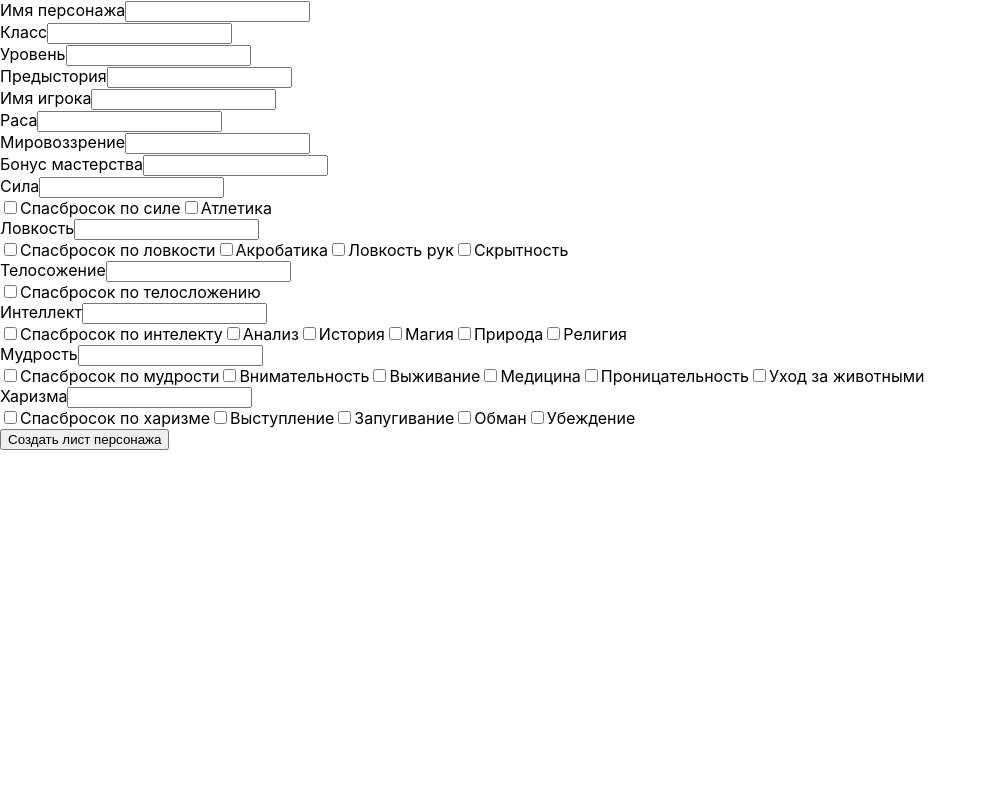
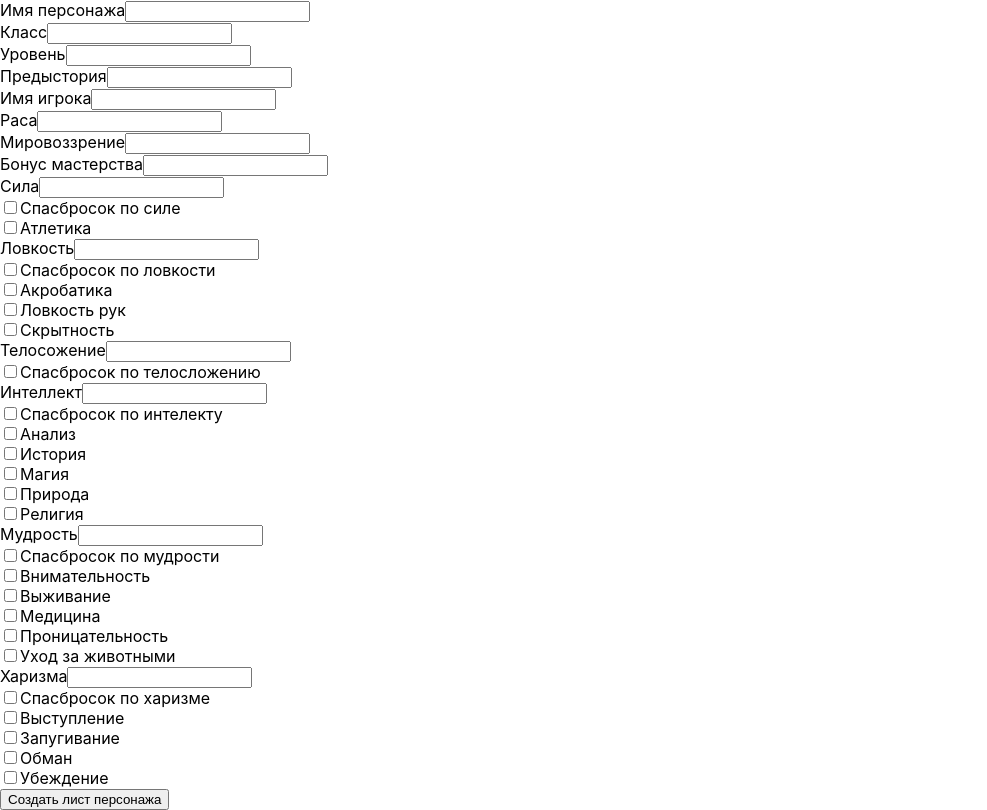
Before and after one commit to dashastik/dnd, a React (Create React App) app: page / in a window 1280 px wide. Shown: the whole page, without its empty margins (0-987 px from the left). Built offline with nearby package versions, Linux system fonts and the light colour scheme; the HTML template or start-up script is replaced by a standard one.

Commit message:
InputCheckbox Added

```diff
--- a/src/Form.js
+++ b/src/Form.js
@@ -1,6 +1,7 @@
 import React, { Component } from 'react';
 import InputText from './InputText';
 import InputNumber from './InputNumber';
+import InputCheckbox from './InputCheckbox';
 
 class Form extends Component {
 
@@ -106,125 +107,151 @@ class Form extends Component {
                     stateKey="strength"
                     onChange={this.handleChange}
                 />
-
-                <div>
-                    <label>
-                        <input type="checkbox" state_key="strengthSave" checked={this.state.strengthSave} onChange={this.handleChange} />Спасбросок по силе
-                </label>
-                    <label>
-                        <input type="checkbox" state_key="athletics" checked={this.state.athletics} onChange={this.handleChange} />Атлетика
-                </label>
-                </div>
-
+               <InputCheckbox
+                    label="Спасбросок по силе"
+                    stateKey="strengthSave"
+                    onChange={this.handleChange}
+                />
+                <InputCheckbox
+                    label="Атлетика"
+                    stateKey="athletics"
+                    onChange={this.handleChange}
+                />
                 <InputNumber
                     label="Ловкость"
                     stateKey="dexterity"
                     onChange={this.handleChange}
                 />
-
-                <div>
-                    <label>
-                        <input type="checkbox" state_key="dexteritySave" checked={this.state.dexteritySave} onChange={this.handleChange} />Спасбросок по ловкости
-                </label>
-                    <label>
-                        <input type="checkbox" state_key="acrobatics" checked={this.state.acrobatics} onChange={this.handleChange} />Акробатика
-                </label>
-                    <label>
-                        <input type="checkbox" state_key="sleightOfHand" checked={this.state.sleightOfHand} onChange={this.handleChange} />Ловкость рук
-                </label>
-                    <label>
-                        <input type="checkbox" state_key="stealth" checked={this.state.stealth} onChange={this.handleChange} />Скрытность
-                </label>
-                </div>
+                <InputCheckbox
+                    label="Спасбросок по ловкости"
+                    stateKey="dexteritySave"
+                    onChange={this.handleChange}
+                />
+                <InputCheckbox
+                    label="Акробатика"
+                    stateKey="acrobatics"
+                    onChange={this.handleChange}
+                />
+                <InputCheckbox
+                    label="Ловкость рук"
+                    stateKey="sleightOfHand"
+                    onChange={this.handleChange}
+                />
+                <InputCheckbox
+                    label="Скрытность"
+                    stateKey="stealth"
+                    onChange={this.handleChange}
+                />
                 <InputNumber
                     label="Телосожение"
                     stateKey="construction"
                     onChange={this.handleChange}
                 />
-
-                <div>
-                    <label>
-                        <input type="checkbox" state_key="constructionSave" checked={this.state.constructionSave} onChange={this.handleChange} />Спасбросок по телосложению
-                </label>
-                </div>
+                <InputCheckbox
+                    label="Спасбросок по телосложению"
+                    stateKey="constructionSave"
+                    onChange={this.handleChange}
+                />
                 <InputNumber
                     label="Интеллект"
                     stateKey="intelligence"
                     onChange={this.handleChange}
                 />
-
-                <div>
-                    <label>
-                        <input type="checkbox" state_key="intelligenceSave" checked={this.state.intelligenceSave} onChange={this.handleChange} />Спасбросок по интелекту
-                </label>
-                    <label>
-                        <input type="checkbox" state_key="investigation" checked={this.state.investigation} onChange={this.handleChange} />Анализ
-                </label>
-                    <label>
-                        <input type="checkbox" state_key="history" checked={this.state.history} onChange={this.handleChange} />История
-                </label>
-                    <label>
-                        <input type="checkbox" state_key="arcana" checked={this.state.arcana} onChange={this.handleChange} />Магия
-                </label>
-                    <label>
-                        <input type="checkbox" state_key="nature" checked={this.state.nature} onChange={this.handleChange} />Природа
-                </label>
-                    <label>
-                        <input type="checkbox" state_key="religion" checked={this.state.religion} onChange={this.handleChange} />Религия
-                </label>
-                </div>
-
+                <InputCheckbox
+                    label="Спасбросок по интелекту"
+                    stateKey="intelligenceSave"
+                    onChange={this.handleChange}
+                />
+                <InputCheckbox
+                    label="Анализ"
+                    stateKey="investigation"
+                    onChange={this.handleChange}
+                />
+                <InputCheckbox
+                    label="История"
+                    stateKey="history"
+                    onChange={this.handleChange}
+                />
+                <InputCheckbox
+                    label="Магия"
+                    stateKey="arcana"
+                    onChange={this.handleChange}
+                />
+                <InputCheckbox
+                    label="Природа"
+                    stateKey="nature"
+                    onChange={this.handleChange}
+                />
+                <InputCheckbox
+                    label="Религия"
+                    stateKey="religion"
+                    onChange={this.handleChange}
+                />
                 <InputNumber
                     label="Мудрость"
                     stateKey="wisdom"
                     onChange={this.handleChange}
                 />
-
-                <div>
-                    <label>
-                        <input type="checkbox" state_key="wisdomSave" checked={this.state.wisdomSave} onChange={this.handleChange} />Спасбросок по мудрости
-                </label>
-                    <label>
-                        <input type="checkbox" state_key="perception" checked={this.state.perception} onChange={this.handleChange} />Внимательность
-                </label>
-                    <label>
-                        <input type="checkbox" state_key="survival" checked={this.state.survival} onChange={this.handleChange} />Выживание
-                </label>
-                    <label>
-                        <input type="checkbox" state_key="medicine" checked={this.state.medicine} onChange={this.handleChange} />Медицина
-                </label>
-                    <label>
-                        <input type="checkbox" state_key="insight" checked={this.state.insight} onChange={this.handleChange} />Проницательность
-                </label>
-                    <label>
-                        <input type="checkbox" state_key="animalHandling" checked={this.state.animalHandling} onChange={this.handleChange} />Уход за животными
-                </label>
-                </div>
-
+                <InputCheckbox
+                    label="Спасбросок по мудрости"
+                    stateKey="wisdomSave"
+                    onChange={this.handleChange}
+                />
+                <InputCheckbox
+                    label="Внимательность"
+                    stateKey="perception"
+                    onChange={this.handleChange}
+                />
+                <InputCheckbox
+                    label="Выживание"
+                    stateKey="survival"
+                    onChange={this.handleChange}
+                />
+                <InputCheckbox
+                    label="Медицина"
+                    stateKey="medicine"
+                    onChange={this.handleChange}
+                />
+                <InputCheckbox
+                    label="Проницательность"
+                    stateKey="insight"
+                    onChange={this.handleChange}
+                />
+                <InputCheckbox
+                    label="Уход за животными"
+                    stateKey="animalHandling"
+                    onChange={this.handleChange}
+                />
                 <InputNumber
                     label="Харизма"
                     stateKey="charisma"
                     onChange={this.handleChange}
                 />
-
-                <div>
-                    <label>
-                        <input type="checkbox" state_key="charismaSave" checked={this.state.charismaSave} onChange={this.handleChange} />Спасбросок по харизме
-                </label>
-                    <label>
-                        <input type="checkbox" state_key="performance" checked={this.state.performance} onChange={this.handleChange} />Выступление
-                </label>
-                    <label>
-                        <input type="checkbox" state_key="intimidation" checked={this.state.intimidation} onChange={this.handleChange} />Запугивание
-                </label>
-                    <label>
-                        <input type="checkbox" state_key="deception" checked={this.state.deception} onChange={this.handleChange} />Обман
-                </label>
-                    <label>
-                        <input type="checkbox" state_key="persuasion" checked={this.state.persuasion} onChange={this.handleChange} />Убеждение
-                </label>
-                </div>
-
+                <InputCheckbox
+                    label="Спасбросок по харизме"
+                    stateKey="charismaSave"
+                    onChange={this.handleChange}
+                />
+                <InputCheckbox
+                    label="Выступление"
+                    stateKey="performance"
+                    onChange={this.handleChange}
+                />
+                <InputCheckbox
+                    label="Запугивание"
+                    stateKey="intimidation"
+                    onChange={this.handleChange}
+                />
+                <InputCheckbox
+                    label="Обман"
+                    stateKey="deception"
+                    onChange={this.handleChange}
+                />
+                <InputCheckbox
+                    label="Убеждение"
+                    stateKey="persuasion"
+                    onChange={this.handleChange}
+                />
                 <button onClick={() => console.log(this.state)} >
                     Создать лист персонажа
                 </button>
--- /dev/null
+++ b/src/InputCheckbox.js
@@ -0,0 +1,29 @@
+import React, { Component } from 'react';
+
+class InputCheckbox extends Component {
+
+    state = { value: false }
+
+    handleChange = e => this.setState({ value: e.target.checked })
+
+    componentDidUpdate() {
+        this.props.onChange(this.props.stateKey, this.state.value)
+    }
+
+    render() {
+        return (
+            <div>
+                <label>
+                <input
+                    type="checkbox"
+                    checked={this.state.value}
+                    onChange={this.handleChange}
+                />
+                {this.props.label}
+                </label>
+            </div>
+        )
+    }
+}
+
+export default InputCheckbox;
```
